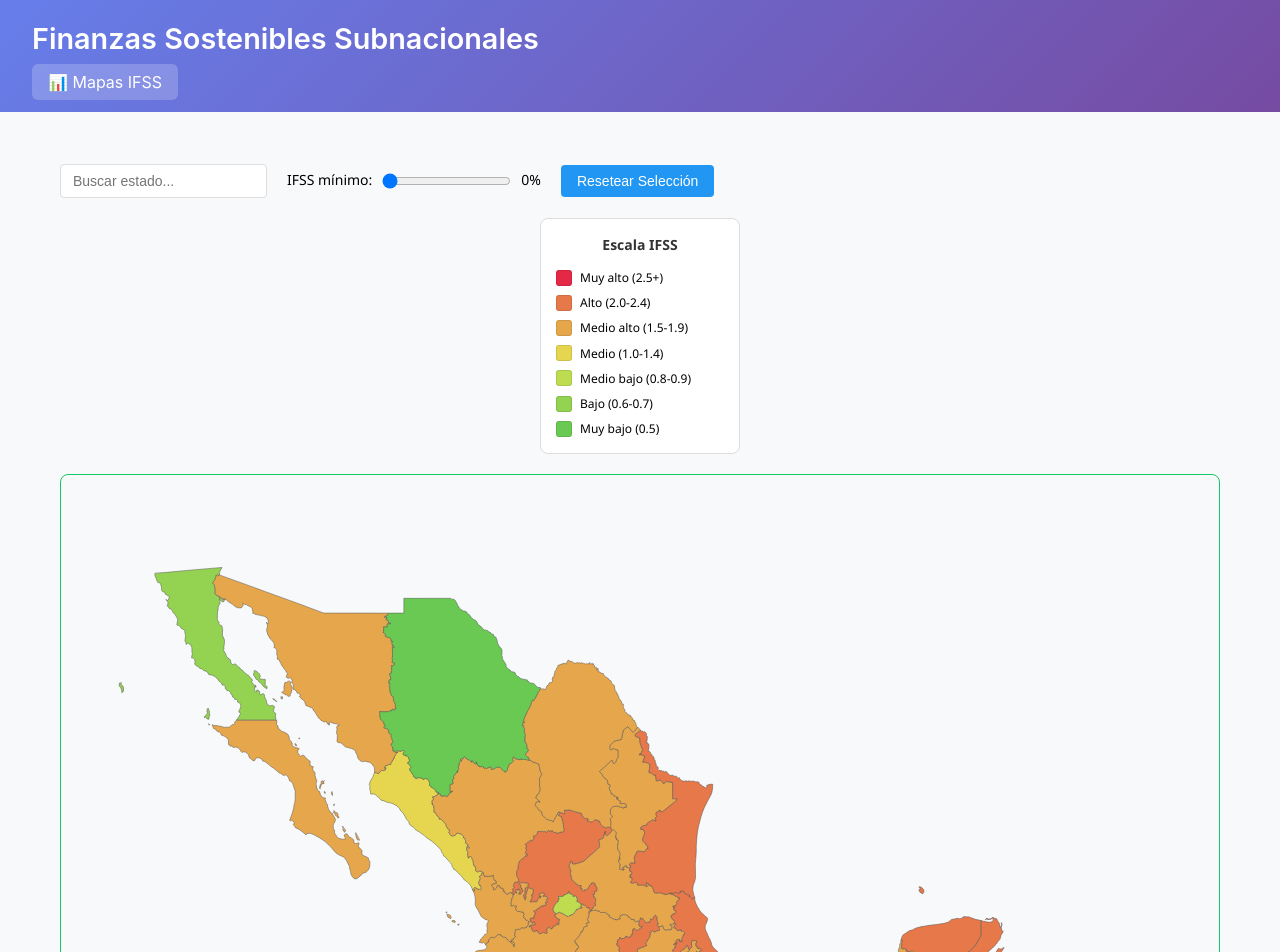
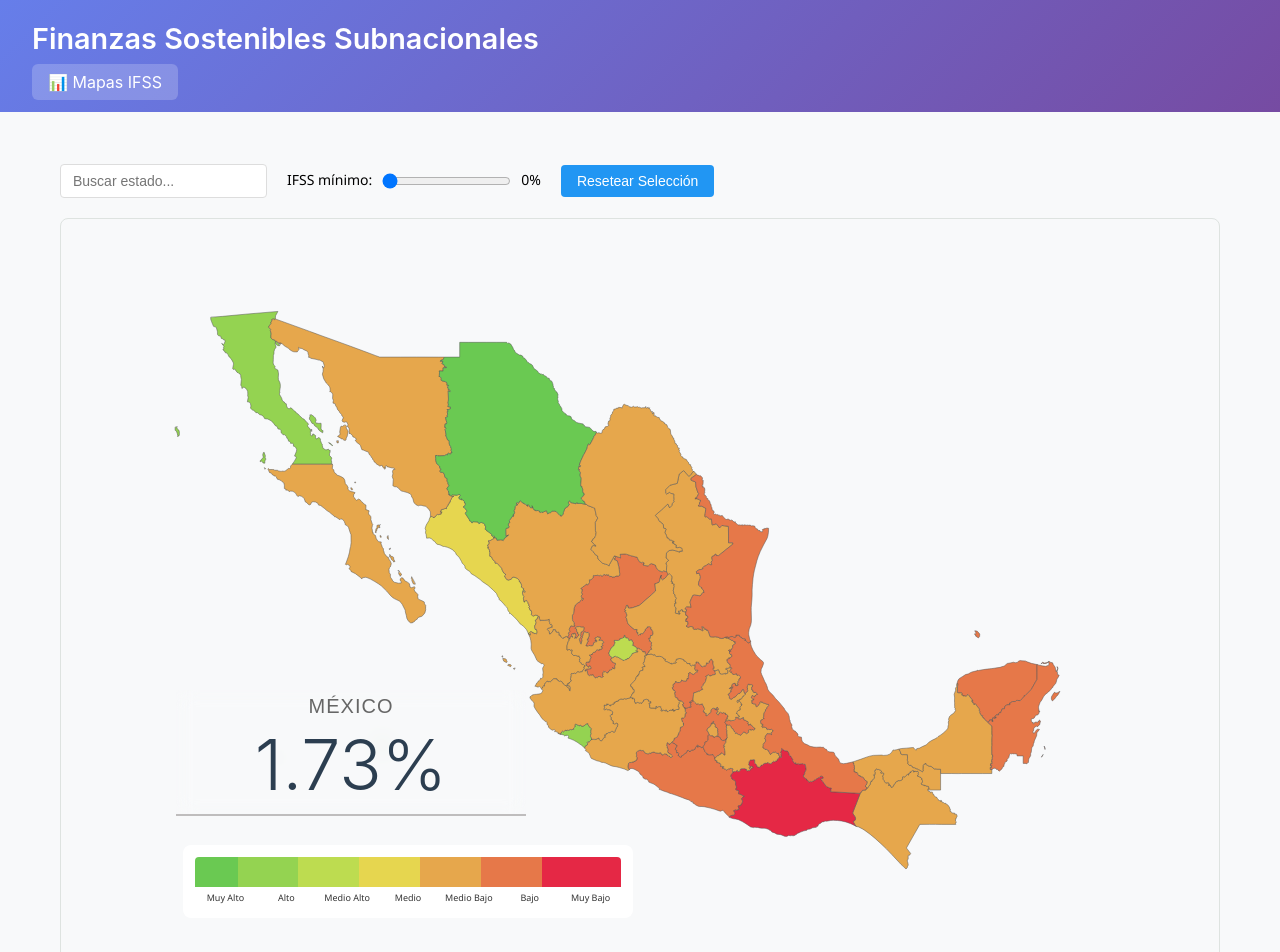
Before and after one commit to aurora-escalera/PlataformaFinanzasSostenibles, a Vue app in the folder frontend/: page /finanzas/mapas in a window 1280 px wide. Shown: the top 952 px of the page. Built offline with nearby package versions, Linux system fonts and the light colour scheme.

Commit message:
Mapa con tooltip, codigo de color y texto dinamico sin diseño.

```diff
--- a/frontend/index.html
+++ b/frontend/index.html
@@ -38,6 +38,9 @@
             100% { transform: rotate(360deg); }
         }
     </style>
+    <link rel="preconnect" href="https://fonts.googleapis.com">
+    <link rel="preconnect" href="https://fonts.gstatic.com" crossorigin>
+    <link href="https://fonts.googleapis.com/css2?family=Inter:wght@300;400;500;600;700&display=swap" rel="stylesheet">
 </head>
 <body>
     <div id="app">
--- a/frontend/src/composables/useMaps.js
+++ b/frontend/src/composables/useMaps.js
@@ -15,8 +15,22 @@ export const useMaps = () => {
     width: 1200,
     height: 800,
     scale: 1600,
-    center: [-99, 23], // Centro aproximado de México
+    center: [-101, 23], // Centro aproximado de México
     projection: 'geoMercator'
+  })
+
+  // Computed para IFSS nacional (promedio de todos los estados)
+  const nationalIFSS = computed(() => {
+    if (!sustainabilityData.value) return null
+
+    const values = Object.values(sustainabilityData.value)
+    const total = values.reduce((sum, item) => sum + (item.value || 0), 0)
+    const average = total / values.length
+
+    return {
+      value: Math.round(average * 100) / 100,
+      label: getIFSSLabel(average)
+    }
   })
 
   // Cargar datos GeoJSON de México - CORREGIDO
@@ -232,6 +246,9 @@ export const useMaps = () => {
     topPerformingStates,
     worstPerformingStates,
 
+    // ... todas las propiedades existentes ...
+    nationalIFSS,
+
     // Métodos
     getStateColor,
     getStateInfo,
--- a/frontend/src/modules/maps/components/MapComponent.vue
+++ b/frontend/src/modules/maps/components/MapComponent.vue
@@ -49,7 +49,7 @@
       <!-- SVG Map -->
 <div class="map-wrapper">
         <!-- Leyenda de colores IFSS -->
-        <div class="color-legend">
+  <!--<div class="color-legend">
     <h4>Escala IFSS</h4>
     <div class="legend-items">
       <div class="legend-item">
@@ -82,7 +82,57 @@
       </div>
   </div>
 </div>
+-->
 
+    <!-- Información de hover/nacional -->
+        <div class="hover-info-box">
+          <!-- Si hay estado en hover, mostrar información del estado -->
+          <div v-if="hoveredState" class="info-content">
+            <div class="location-label">{{ hoveredState }}</div>
+            <div class="value-display">{{ getStateInfo(hoveredState).value || 0  }}%</div>
+          </div>
+
+          <!-- Si no hay estado en hover, mostrar información nacional -->
+          <div v-else-if="nationalIFSS" class="info-content">
+            <div class="location-label">México</div>
+            <div class="value-display">{{ nationalIFSS.value }}%</div>
+          </div>
+        </div>
+
+
+        <!-- Leyenda de colores IFSS -->
+        <div class="color-legend">
+          <div class="legend-items-horizontal">
+            <div class="legend-item-horizontal">
+              <div class="legend-color-horizontal" style="background-color: #6ac952"></div>
+              <span>Muy Alto</span>
+            </div>
+            <div class="legend-item-horizontal">
+              <div class="legend-color-horizontal" style="background-color: #94d351"></div>
+              <span>Alto</span>
+            </div>
+            <div class="legend-item-horizontal">
+              <div class="legend-color-horizontal" style="background-color: #bddc50"></div>
+              <span>Medio Alto</span>
+            </div>
+            <div class="legend-item-horizontal">
+              <div class="legend-color-horizontal" style="background-color: #e6d64f"></div>
+              <span>Medio</span>
+            </div>
+            <div class="legend-item-horizontal">
+              <div class="legend-color-horizontal" style="background-color: #e6a74c"></div>
+              <span>Medio Bajo</span>
+            </div>
+            <div class="legend-item-horizontal">
+              <div class="legend-color-horizontal" style="background-color: #e67849"></div>
+              <span>Bajo</span>
+            </div>
+            <div class="legend-item-horizontal">
+              <div class="legend-color-horizontal" style="background-color: #e52845"></div>
+              <span>Muy Bajo</span>
+            </div>
+          </div>
+        </div>
         <svg
           :width="mapConfig.width"
           :height="mapConfig.height"
@@ -98,9 +148,10 @@
               :stroke-width="getStrokeWidth(feature.properties.state_name)"
               class="state-path"
               @click="handleStateClick(feature.properties.state_name)"
-              @mouseenter="handleStateHover(feature.properties.state_name)"
+              @mouseenter="handleMouseHover(feature.properties.state_name, $event)"
               @mouseleave="handleStateLeave"
             />
+
           </g>
         </svg>
 
@@ -113,10 +164,8 @@
           <div class="tooltip-content">
             <h4>{{ hoveredState }}</h4>
             <div class="tooltip-data">
-              <p><strong>IFSS:</strong> {{ getStateInfo(hoveredState).value || 0 }}</p>
-              <p><strong>Clasificación:</strong> {{ getIFSSLabel(getStateInfo(hoveredState).value || 0).label }}</p>
-              <p><strong>Proyectos Activos:</strong> {{ getStateInfo(hoveredState).proyectos_activos }}</p>
-              <p><strong>Inversión Total:</strong> ${{ formatCurrency(getStateInfo(hoveredState).inversion_total) }}</p>
+              <p>IFSS: {{ getStateInfo(hoveredState).value || 0 }}</p>
+              <p>Clasificación: {{ getIFSSLabel(getStateInfo(hoveredState).value || 0).label }}</p>
             </div>
           </div>
         </div>
@@ -217,6 +266,7 @@ const {
   mapConfig,
   generalStats,
   topPerformingStates,
+  nationalIFSS,
   getStateColor,
   getStateInfo,
   getIFSSLabel,
@@ -233,6 +283,19 @@ const {
 const searchTerm = ref('')
 const minFilter = ref(0)
 const searchResults = ref([])
+
+const mousePosition = ref({ x: 0, y: 0 })
+// Función local para manejar el hover con posición del mouse
+const handleMouseHover = (stateName, event) => {
+  // Capturar posición del mouse
+  mousePosition.value = {
+    x: event.clientX,
+    y: event.clientY
+  }
+
+  // Llamar a la función original del composable
+  handleStateHover(stateName)
+}
 
 // Configurar proyección D3
 const projection = computed(() => {
@@ -252,10 +315,16 @@ const getPathData = (feature) => {
 }
 
 // Estilos dinámicos para los estados -------------------------------------->#FF8600. #FF5510. FF9800
-const getStrokeColor = (stateName) => {
+/*const getStrokeColor = (stateName) => {
   if (selectedState.value === stateName) return '#FfFFFF'
   if (hoveredState.value === stateName) return '#000000'
   return '#555555'
+}
+*/
+const getStrokeColor = (stateName) => {
+  if (selectedState.value === stateName) return '#FfFFFF'
+  if (hoveredState.value === stateName) return '#555555'
+  return '#555555' // ← Mismo color que el fondo del SVG, esto hará invisible el contorno externo
 }
 
 const getStrokeWidth = (stateName) => {
@@ -266,10 +335,16 @@ const getStrokeWidth = (stateName) => {
 
 // Posición del tooltip
 const tooltipStyle = computed(() => {
+  if (!hoveredState.value) return { display: 'none' }
+
   return {
-    position: 'absolute',
+    position: 'fixed', // Cambiar a 'fixed' para posición relativa a la ventana
+    left: `${mousePosition.value.x + 20}px`, // Offset de 15px a la derecha
+    top: `${mousePosition.value.y - 150}px`, // Offset de 10px arriba
     pointerEvents: 'none',
-    zIndex: 1000
+    zIndex: 1000,
+    transform: 'translate(0, 0)', // Evitar transformaciones adicionales
+    maxWidth: '250px' // Limitar ancho del tooltip
   }
 })
 
@@ -317,7 +392,7 @@ const applyFilter = () => {
 .spinner {
   width: 40px;
   height: 40px;
-  border: 4px solid #f3f3f3;
+  border: 4px solid rgb(203, 199, 199);
   border-top: 4px solid #4CAF50;
   border-radius: 50%;
   animation: spin 1s linear infinite;
@@ -376,43 +451,180 @@ const applyFilter = () => {
 }
 
 .color-legend {
-  background: white;
-  border: 1px solid #ddd;
+  position: absolute;
+  bottom: 100px;
+  left: 30%;
+  transform: translateX(-50%);
+  background: rgba(255, 255, 255, 0.95);
+  border: none;
   border-radius: 8px;
-  padding: 15px;
-  min-width: 200px;
-  height: fit-content;
+  padding: 12px;
+  z-index: 10;
+  backdrop-filter: blur(5px);
+  min-width: 450px;
+  max-width: 450px;
 }
 
 .color-legend h4 {
-  margin: 0 0 12px 0;
-  font-size: 14px;
+  margin: 0 0 14px 0;
+  font-size: 12px;
   color: #333;
   text-align: center;
+  font-weight: 600;
+}
+
+/* Barra de colores continua */
+.color-bar {
+  height: 20px;
+  border-radius: 10px;
+  background: linear-gradient(to left,
+    #6ac952 100%,     /* Muy bajo */
+    #94d351 83.33%, /* Bajo */
+    #bddc50 66.67%, /* Medio bajo */
+    #e6d64f 50%,    /* Medio */
+    #e6a74c 33.33% /* Medio alto */
+    #e67849 16.67%, /* Alto */
+    #e52845 0%    /* Muy alto */
+  );
+  border: 1px solid rgba(0,0,0,0.1);
+  position: relative;
+}
+
+.color-labels {
+  display: flex;
+  justify-content: space-between;
+  margin-top: 5px;
+  font-size: 10px;
+  color: #666;
+}
+
+.color-labels span {
+  flex: 1;
+  text-align: center;
+  padding: 0 2px;
+}
+
+/* ===== CUADRO DE INFORMACIÓN EN HOVER ===== */
+.hover-info-box {
+  position: absolute;
+  top: 59%;
+  left: 10%;
+  z-index: 15;
+  backdrop-filter: blur(10px);
+  font-family: Arial, Helvetica, sans-serif;
+  min-width: 350px;
+  text-align: center;
+  transition: all 0.3s ease;
+}
+
+.location-label {
+  font-size: 20px;
+  color: #666;
+  font-weight: 500;
+  margin-bottom: 8px;
+  text-transform: uppercase;
+  letter-spacing: 1px;
+}
+
+.value-display {
+  font-size: 70px;
+  font-weight: 300;
+  color: #2c3e50;
+  line-height: 1;
+  font-family: -apple-system, BlinkMacSystemFont, 'Segoe UI', Roboto, sans-serif;
+  border-bottom: 2px solid #bfbdbd;
+  padding-bottom: 14px;
+}
+
+/* Animación suave cuando cambia el contenido */
+.info-content {
+  animation: fadeIn 0.3s ease-in;
+}
+
+@keyframes fadeIn {
+  0% {
+    opacity: 0;
+    transform: translateY(-10px);
+  }
+  100% {
+    opacity: 1;
+    transform: translateY(0);
+  }
+}
+
+/* Animación suave cuando cambia el contenido */
+.info-content {
+  animation: fadeIn 0.2s ease-in;
+}
+
+/* Alternativa: Items individuales horizontales */
+.legend-items-horizontal {
+  display: flex;
+  gap: 0; /* Sin espacios entre elementos */
+  align-items: stretch;
+  justify-content: center;
+  border-radius: 4px;
+  overflow: hidden; /* Para bordes redondeados */
+  border: 0px solid rgba(0,0,0,0.1);
+}
+
+.legend-item-horizontal {
+  display: flex;
+  flex-direction: column;
+  align-items: center;
+  font-size: 20px;
+  color: #333;
+  flex: 1;
+  text-align: center;
+}
+
+.legend-color-horizontal {
+  width: 160%;
+  height: 30px;
+  border: none; /* Sin bordes individuales */
+  margin-bottom: 4px;
+}
+
+/* Bordes redondeados solo en extremos */
+.legend-item-horizontal:first-child .legend-color-horizontal {
+  border-radius: 4px 0 0 4px;
+}
+
+.legend-item-horizontal:last-child .legend-color-horizontal {
+  border-radius: 0 4px 4px 0;
+}
+
+/* Texto debajo de la barra */
+.legend-item-horizontal span {
+  padding: 2px 4px;
+  font-size: 9px;
+  line-height: 1.2;
 }
 
 .legend-items {
   display: flex;
   flex-direction: column;
-  gap: 6px;
+  gap: 8px;
 }
 
 .legend-item {
   display: flex;
   align-items: center;
-  gap: 8px;
-  font-size: 12px;
+  gap: 6px;
+  font-size: 11px;
+  color: #333;
 }
 
 .legend-color {
-  width: 16px;
-  height: 16px;
-  border-radius: 3px;
+  width: 50px;
+  height: 14px;
+  border-radius: 2px;
   border: 1px solid rgba(0,0,0,0.1);
+  flex-shrink: 0;
 }
 
 .mexico-map {
-  border: 1px solid #13ca65;
+  border: 1px solid #dee3e0;
   border-radius: 8px;
   background: #f8f9fa;
 }
@@ -428,32 +640,50 @@ const applyFilter = () => {
 }
 /*Cuando hay transicion, lo que pasa en el mapa cuando se hoverea un estado*/
 .state-path:hover {
-  filter: brightness(1.1);
-  opacity: 0.9;
-  stroke-width: 0.8;
+  filter: brightness(1.3);
+  opacity: 0.95;
+  stroke-width: 0.5;
   vector-effect: non-scaling-stroke; /* Líneas consistentes */
   stroke-linejoin: round; /* Uniones redondeadas */
   stroke-linecap: round; /* Extremos redondeados */
 }
 
+/* Cuando hay hover en cualquier estado del grupo */
+svg g:hover .state-path {
+  opacity: 0.8; /* Todos los estados se atenúan */
+}
+
+/* El estado específico que tiene hover mantiene opacidad 1 */
+svg g:hover .state-path:hover  {
+  opacity: 1;
+  filter: saturate(1.8) contrast(1.3);
+  stroke-width: 0.4;
+    filter: drop-shadow(0 0 6px rgba(10, 10, 10, 0.8));
+  transform-origin: center;
+}
+
 .tooltip {
-  background: rgba(0, 0, 0, 0.9);
-  color: white;
-  padding: 12px;
+  background: #f8f8f8;
+  color: rgb(12, 12, 12);
+  padding: 20px;
   border-radius: 6px;
   font-size: 12px;
   max-width: 200px;
-  box-shadow: 0 4px 12px rgba(0, 0, 0, 0.3);
+  box-shadow: 0 8px 14px rgba(0, 0, 0, 0.3);
 }
 
 .tooltip h4 {
-  margin: 0 0 8px 0;
+  margin: 0 0 4px 0;
   font-size: 14px;
-  color: #4CAF50;
+  color: #2f2e2e;
 }
 
 .tooltip-data p {
-  margin: 4px 0;
+  margin: 0px 0;
+  font-weight: normal;
+  color: #3a3a3a;
+  line-height: 1.2;
+  font-size: 12px;
 }
 
 .details-panel {
@@ -627,9 +857,7 @@ const applyFilter = () => {
   }
 
   .color-legend {
-    order: -1;
-    min-width: auto;
-    width: 100%;
+    min-width: 140px;
   }
 
   .legend-items {
--- a/frontend/src/pages/MapsPage.vue
+++ b/frontend/src/pages/MapsPage.vue
@@ -23,7 +23,7 @@ export default {
   data() {
     return {
       // ✅ RUTAS CORREGIDAS según tu estructura actual
-      geoDataUrl: '/src/modules/maps/data/mexicoStates.json',
+      geoDataUrl: '/mexicoStates.json',
       dataUrl: '/src/modules/maps/data/sustainabilityData.json'
     }
   },
```
Lines whose indentation alone changed are shown as unchanged.
